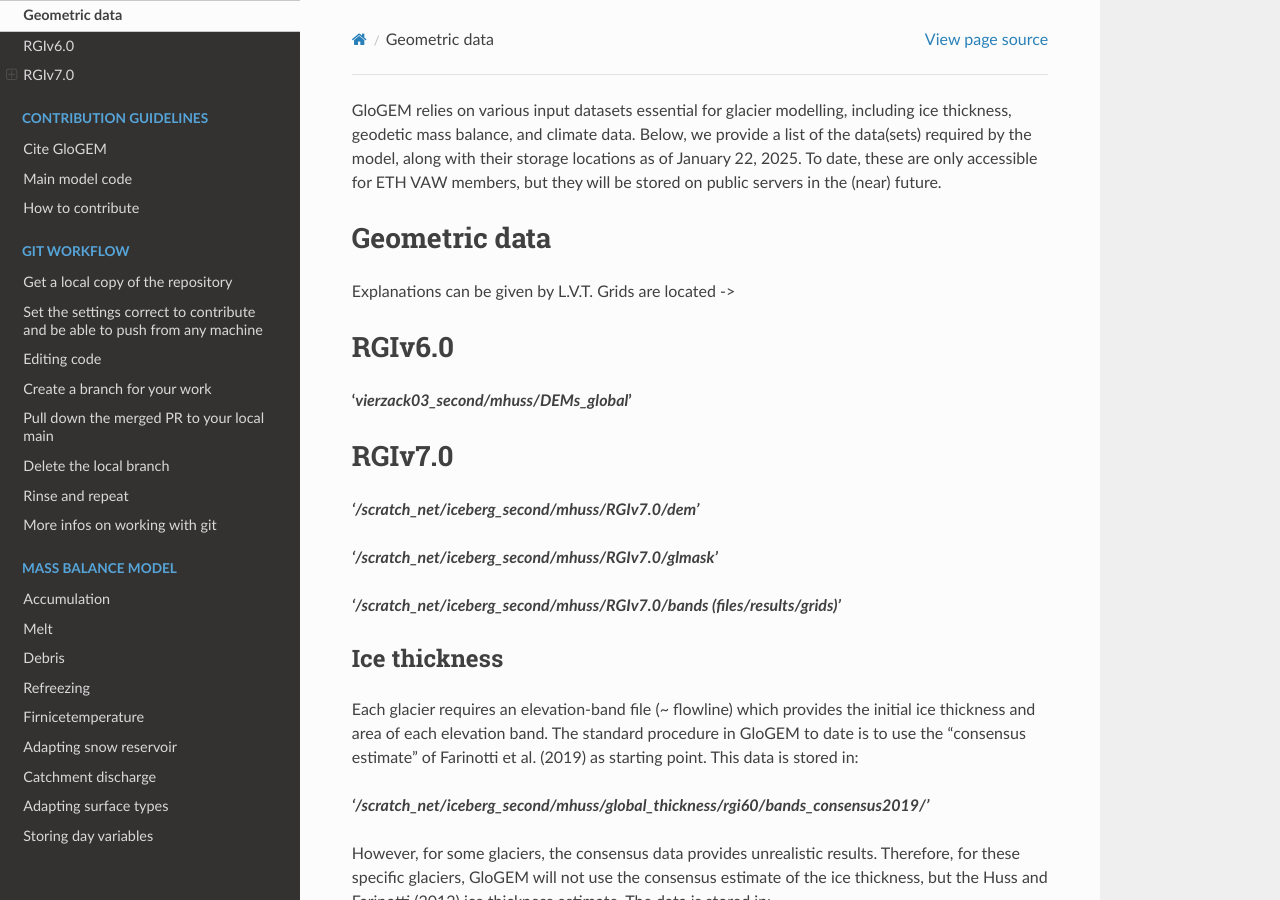
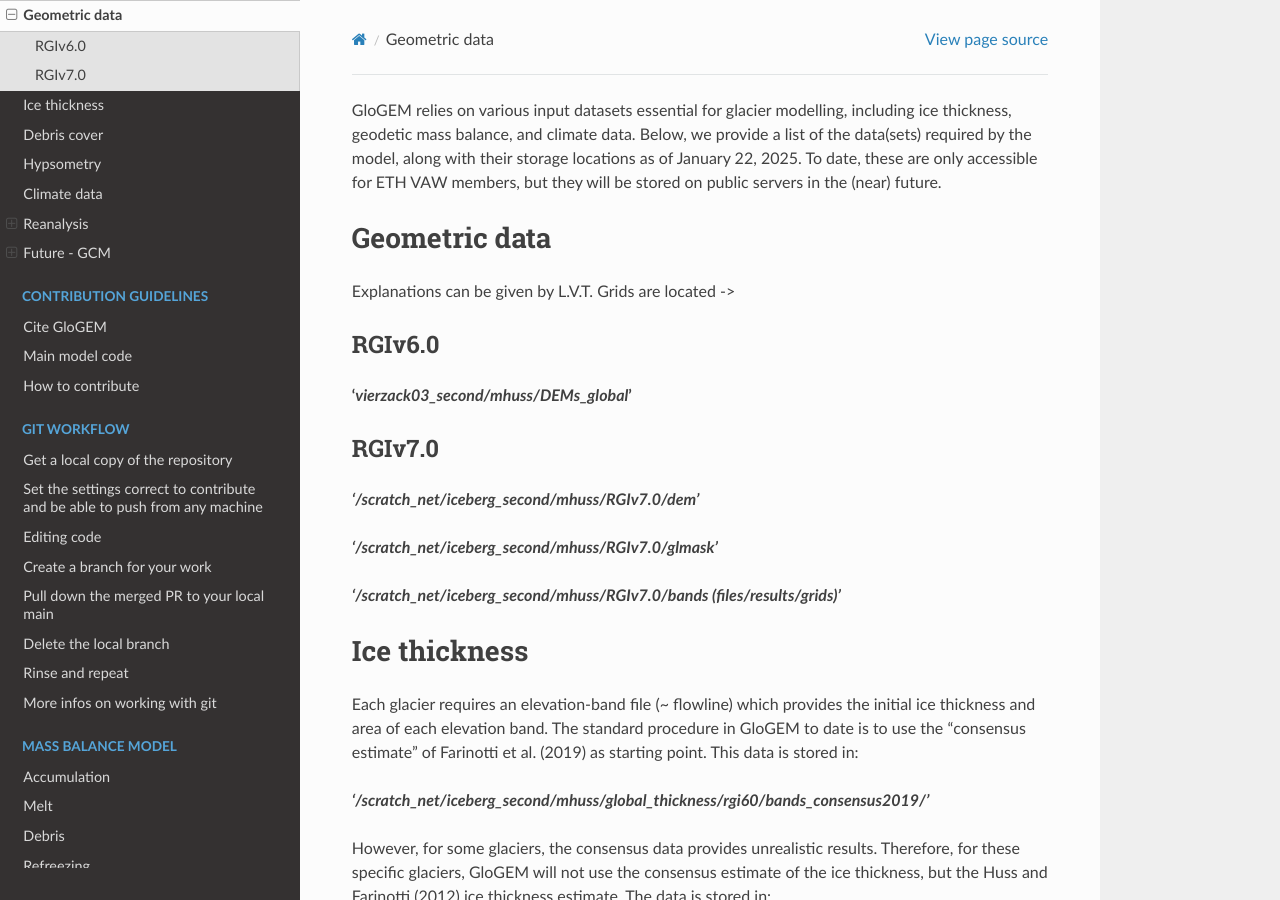
Before and after one commit to sdrocer/GloGEM-documentation, a Sphinx documentation site: the page built from docs/source/02.-Input-data.md, in a window 1280 px wide and 900 px high. Built offline with Sphinx 7.4.7 and the Read the Docs theme 3.1.0, drawn with Linux system fonts in a browser that asks for light colours; pages that are not in the unit, such as notebooks, are missing from menus.

Commit message:
Adjust toggle headings

```diff
--- a/docs/source/02.-Input-data.md
+++ b/docs/source/02.-Input-data.md
@@ -1,14 +1,14 @@
 GloGEM relies on various input datasets essential for glacier modelling, including ice thickness, geodetic mass balance, and climate data. Below, we provide a list of the data(sets) required by the model, along with their storage locations as of January 22, 2025. To date, these are only accessible for ETH VAW members, but they will be stored on public servers in the (near) future.
 
-## Geometric data
+# Geometric data
 
 Explanations can be given by L.V.T. Grids are located ->
 
-# RGIv6.0
+## RGIv6.0
 
 **'_vierzack03_second/mhuss/DEMs_global_'**
 
-# RGIv7.0
+## RGIv7.0
 
 **_'/scratch_net/iceberg_second/mhuss/RGIv7.0/dem'_**
 
@@ -17,7 +17,7 @@
 **_'/scratch_net/iceberg_second/mhuss/RGIv7.0/bands (files/results/grids)'_**
 
 
-## Ice thickness
+# Ice thickness
 Each glacier requires an elevation-band file (~ flowline) which provides the initial ice thickness and area of each elevation band. The standard procedure in GloGEM to date is to use the "consensus estimate" of Farinotti et al. (2019) as starting point. This data is stored in:
 
 **_'/scratch_net/iceberg_second/mhuss/global_thickness/rgi60/bands_consensus2019/'_**
@@ -26,17 +26,17 @@
 
 _**'/scratch_net/iceberg_second/mhuss/global_thickness/rgi60/bands_HF2012/'**_
 
-## Debris cover
+# Debris cover
 
 **_'/scratch_net/iceberg_second/mhuss/global_thickness/rgi60/debris/'_**
 
-## Hypsometry
+# Hypsometry
 
 The hypsometry file is stored in the same file as the ice thickness of the consensus estimate.
 
 **_'/scratch_net/iceberg_second/mhuss/global_thickness/rgi60/bands_consensus2019/'_**
 
-## Climate data
+# Climate data
 
 GloGEM requires climate data for the past (the historical period) and the future. In the standard setup, the models uses reanalysis data for the past climate and global climate model (GCM) output for the future. In general, the climate data is stored in:
 
@@ -44,18 +44,18 @@
 
 In this folder, different data products are stored:
 
-## Reanalysis
-### ERA5
-### ERA5Land
-### GSWP3-W5e5
-### Chelsa-W5e5
+# Reanalysis
+## ERA5
+## ERA5Land
+## GSWP3-W5e5
+## Chelsa-W5e5
 
-## Future - GCM
-### CMIP6
+# Future - GCM
+## CMIP6
 This folder contains CMIP6 **monthly data** of 17 GCMs. There are stored in .nc (raw data) and .mdi (modified format for the monthly version of GloGEM).
-### CMIP6_Daily
+## CMIP6_Daily
 This folder contains CMIP6 **daily data** of 26 GCMs. There are stored in .dat files containing the temperature and precipitation for each grid cell of a specific region (e.g., Alaska) along with a timestamp starting from 1 January 1850 and running until 2100.
-### GMIP3
+## GMIP3
 This folder contains CMIP6 **monthly data** of 5 GCMs that were used for the GMIP3 simulations. The data is directly provided in .mdi files.
-### long_CMIP6
+## long_CMIP6
 This folder contains CMIP6 **monthly data** of 11 GCMs. There are stored in .mdi (modified format for the monthly version of GloGEM).
```
